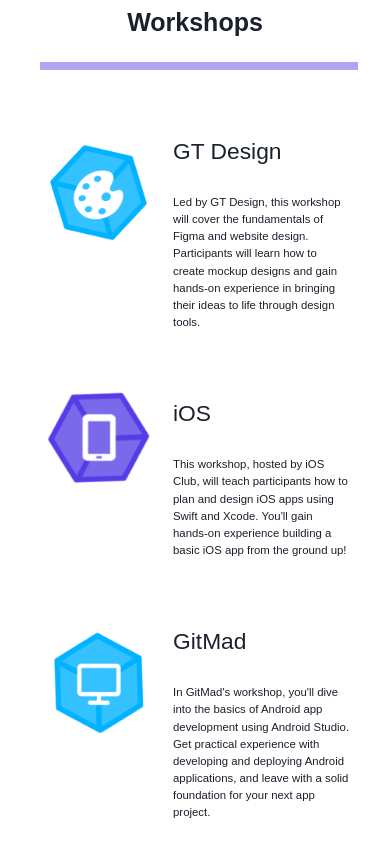
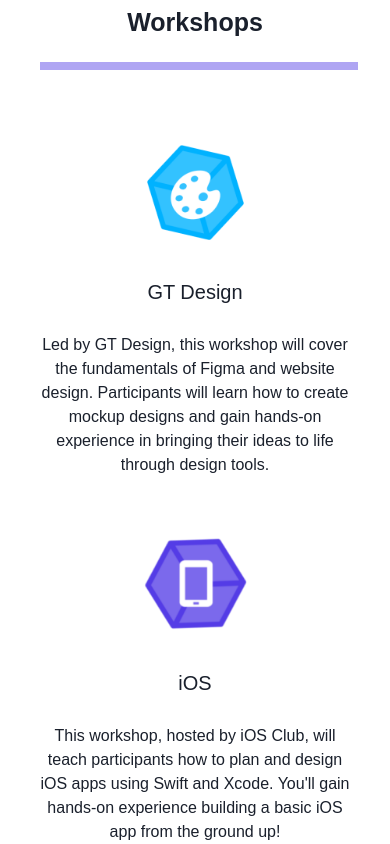
Before and after one commit to HackGT/hackgteeny-2025, a React (Create React App) app: page / in a window 390 px wide. Shown: the part 2040-2884 px from the top of the page. Built offline with nearby package versions, Linux system fonts and the light colour scheme.

Commit message:
added mobile responsive fixes

```diff
--- a/src/components/workshops/WorkshopCard.jsx
+++ b/src/components/workshops/WorkshopCard.jsx
@@ -1,18 +1,19 @@
 import { Box, Image, Text } from '@chakra-ui/react';
 import styleConstants from '../../styleConstants';
 
-const WorkshopCard = ({title, icon, children}) => {
+const WorkshopCard = ({ title, icon, children }) => {
 	return (
 		<Box
+			textAlign={{ base: 'center', lg: 'left' }}
 			gap={4}
-		display={{base: 'flex', lg: 'block'}}
 			alignItems="center">
 
 			<Image
-			alignSelf={{base: 'flex-start', lg: 'center'}}
-			width={{base: "30vw", lg: "unset"}}
+				alignSelf={{ base: 'flex-start', lg: 'center' }}
+				width={{ base: "30vw", lg: "unset" }}
 				src={icon}
 				alt={title}
+				mx={{ base: 'auto', lg: '0' }}
 				mb={26} />
 
 			<Box
@@ -20,13 +21,14 @@
 				flexDir='column'>
 				<Text
 					mb={26}
+					textAlign='center'
 					fontFamily={styleConstants.fonts.subheading}
-				fontSize='22.8px'
+					fontSize={{ base: '20px', lg: '27px' }}
 					fontWeight='500'>
 					{title}
 				</Text>
 
-				<Box fontSize='11.4px'>
+				<Box fontSize={{ base: '16px', lg: '18px' }}>
 					{children}
 				</Box>
 			</Box>
```
Also changed, not shown: 1 other file (tests, documents, lock files or other folders). Lines whose indentation alone changed are shown as unchanged.
